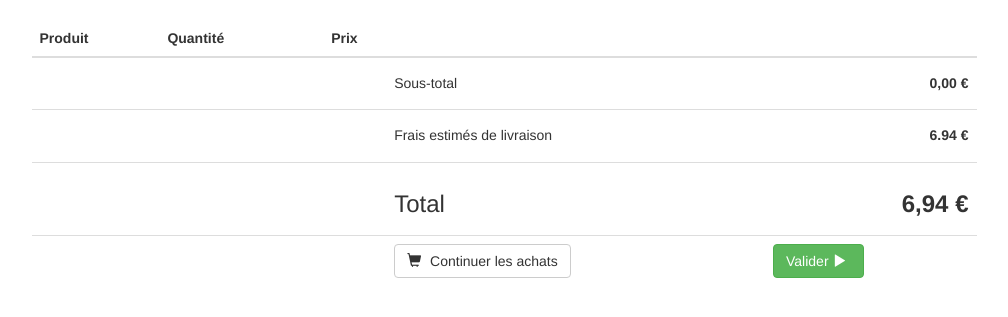
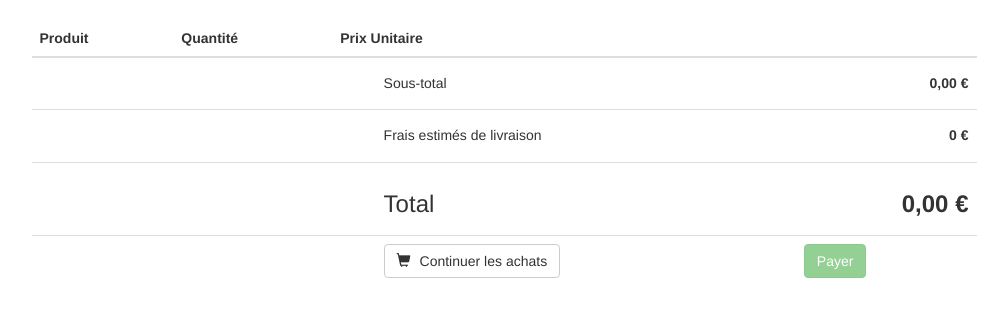
Before and after one commit to kiayilc/Game_Central, a PHP site: page /view/cart.php in a window 1280 px wide. Shown: the part 253-570 px from the top of the page, without its empty margins (136-1144 px from the left). Run offline with PHP 8.4, Linux system fonts and the light colour scheme; some libraries are stand-ins or nearby versions.

Commit message:
Update.
Update.

```diff
--- a/view/cart.php
+++ b/view/cart.php
@@ -28,8 +28,8 @@
 								<tr>
 									<th>Produit</th>
 									<th>Quantité</th>
-									<th class="text-center">Prix</th>
-									<th class="text-center"></th>
+									<th class="text-left" colspan="2">Prix Unitaire</th>
+
 									<th> </th>
 								</tr>
 							</thead>
@@ -74,7 +74,6 @@
 								</tr>
 								<?php endforeach; ?>
 									<!-- Output product in cart -->
-								<tr>
 									<td>   </td>
 									<td>   </td>
 									<td>   </td>
@@ -86,7 +85,23 @@
 									<td>   </td>
 									<td>   </td>
 									<td><h5>Frais estimés de livraison</h5></td>
-									<td class="text-right"><h5><strong>6.94 €</strong></h5></td>
+									<td class="text-right">
+										<h5>
+											<strong>
+												<?php
+													if ($CART->m_c_count_games_ordered() == 0)
+														{
+															$livraison = 0;
+														}
+													else
+													{
+														$livraison = number_format(6, 2, ',', ' ');
+													}
+													echo $livraison . " €";
+												?>
+											</strong>
+										</h5>
+									</td>
 								</tr>
 								<tr>
 									<td>   </td>
@@ -97,7 +112,7 @@
 										<h3>
 											<strong>
 												<span id="total">
-													<?= number_format(($CART->m_c_order_total() + 6.94), 2, ',', ' '); ?>
+													<?= number_format(($CART->m_c_order_total() + $livraison), 2, ',', ' '); ?>
 												</span> €
 											</strong>
 										</h3>
@@ -112,11 +127,20 @@
 										<span class="glyphicon glyphicon-shopping-cart"></span> Continuer les achats
 									</button></a></td>
 									<td>
-										<a href="index.php">
-											<button type="button" class="btn btn-success">
-												Valider <span class="glyphicon glyphicon-play"></span>
-											</button>
-										</a>
+										<form method="POST" action="https://preprod-tpeweb.paybox.com/cgi/MYchoix_pagepaiement.cgi">
+											<input type="hidden" name="PBX_SITE"			value="1999888">
+											<input type="hidden" name="PBX_RANG"			value="32">
+											<input type="hidden" name="PBX_IDENTIFIANT"		value="110647233">
+											<input type="hidden" name="PBX_TOTAL"			value="<?= number_format(($CART->m_c_order_total() + 6.94), 2, ',', ' '); ?>">
+											<input type="hidden" name="PBX_DEVISE"			value="978">
+											<input type="hidden" name="PBX_CMD"				value="ETNA">
+											<input type="hidden" name="PBX_PORTEUR"			value="etna@gmail.com">
+											<input type="hidden" name="PBX_RETOUR"			value="Mottan:M;Ref:R;Auto:A;Erreur:E">
+											<input type="hidden" name="PBX_HASH"			value="SHA512">
+											<input type="hidden" name="PBX_TIME"			value="2013-10-11T09:42:08+00:00">
+											<input type="hidden" name="PBX_HMAC"			value="D47AB2FDC9ADF9669651C6F8F785F698FB77C75AE314D0060A0528B434F4FE12BA3D027D066A1E8038FA56E7704EC882AA8E44FB36D44957A0F5BA8BE03E03E9">
+											<input type="submit" value="Payer"				class="btn btn-success" <?php if ($livraison == 0) { echo "disabled";}?>>
+										</form>
 									</td>
 								</tr>
 							</tbody>
--- a/view/js/cart.js
+++ b/view/js/cart.js
@@ -26,32 +26,3 @@
 	});
 }
 )(jQuery);
-
-(function($)
-{
-	$('.addtcart').click(function(event)
-	{
-		event.preventDefault();
-		$.get($(this).attr('href'),{}, function(data)
-			{
-				if (data.error)
-					{
-						alert(data.message);
-					}
-				else
-				{
-					if (confirm(data.message + ' . Voulez-vous vous rendre vers votre panier ?'))
-					{
-						location.href = "../products.php";
-					}
-					else
-					{
-						$('#total').empty.append(data.total);
-						$('#nbGame').empty.append(data.nbGame);
-					}
-				}
-			}, 'json');
-		return (false);
-	});
-}
-)(jQuery);
```
Also changed, not shown: view/addTcart.php (line endings or trailing spaces).
